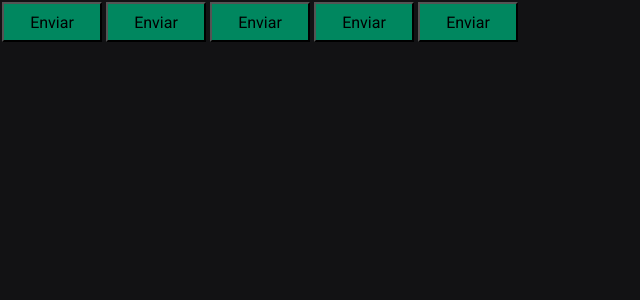
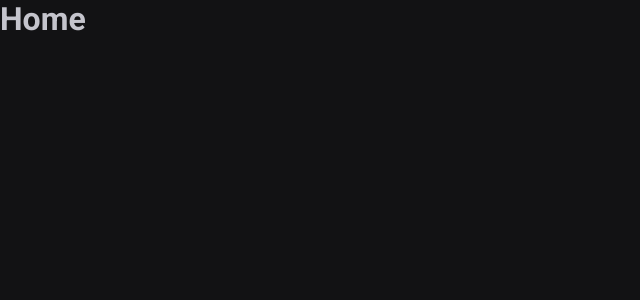
Before and after one commit to HenriqueMart/ignite_times_pomodoro, a React (Vite) app: page / in a window 1280 px wide. Shown: the top 300 px of the page, without its empty margins (0-640 px from the left). Built offline with nearby package versions, Linux system fonts and the light colour scheme.

Commit message:
Feat: add Routes

```diff
--- a/package.json
+++ b/package.json
@@ -13,6 +13,7 @@
     "@rocketseat/eslint-config": "^2.2.2",
     "react": "^19.1.0",
     "react-dom": "^19.1.0",
+    "react-router-dom": "^7.6.3",
     "style-components": "^0.1.0",
     "styled-components": "^6.1.19"
   },
--- a/src/App.tsx
+++ b/src/App.tsx
@@ -1,19 +1,20 @@
-import {ThemeProvider} from 'styled-components'
-import { Button } from './components/Button.js'
-import { defaultTheme } from './styles/themes/default.js'
-import { GlobalStyle } from './styles/global.js'
+import {ThemeProvider} from 'styled-components';
+
+import { defaultTheme } from './styles/themes/default.js';
+import { GlobalStyle } from './styles/global.js';
+
+import { Router } from './Router.js';
+import { BrowserRouter } from 'react-router-dom';
 
 export function App() {
 
 
   return (
     <ThemeProvider theme={defaultTheme}>
-      <Button variant='primary'/>
-      <Button variant='secondary'/>
-      <Button variant='danger'/>
-      <Button variant='sucess'/>
-      <Button/>
-       <GlobalStyle/>
+      <BrowserRouter>
+        <Router/>
+      </BrowserRouter>
+      <GlobalStyle/>
     </ThemeProvider>
   )
 }
--- /dev/null
+++ b/src/Router.tsx
@@ -0,0 +1,13 @@
+import {Routes, Route} from 'react-router-dom';
+
+import {Home} from './pages/Home';
+import {History} from './pages/History'
+
+export function Router(){
+    return(
+        <Routes>
+            <Route path="/" element={<Home/>} />
+            <Route path="/history" element={<History/>}/>
+        </Routes>
+    )
+}
--- /dev/null
+++ b/src/pages/History.tsx
@@ -0,0 +1,7 @@
+export function History(){
+    return(
+        <>
+            <h1>Hello, World </h1>
+        </>
+    )
+}
--- /dev/null
+++ b/src/pages/Home.tsx
@@ -0,0 +1,7 @@
+export function Home(){
+    return(
+         <>
+            <h1>Home</h1>
+        </>
+    )
+}
```
Also changed, not shown: 1 other file (tests, documents, lock files or other folders).
